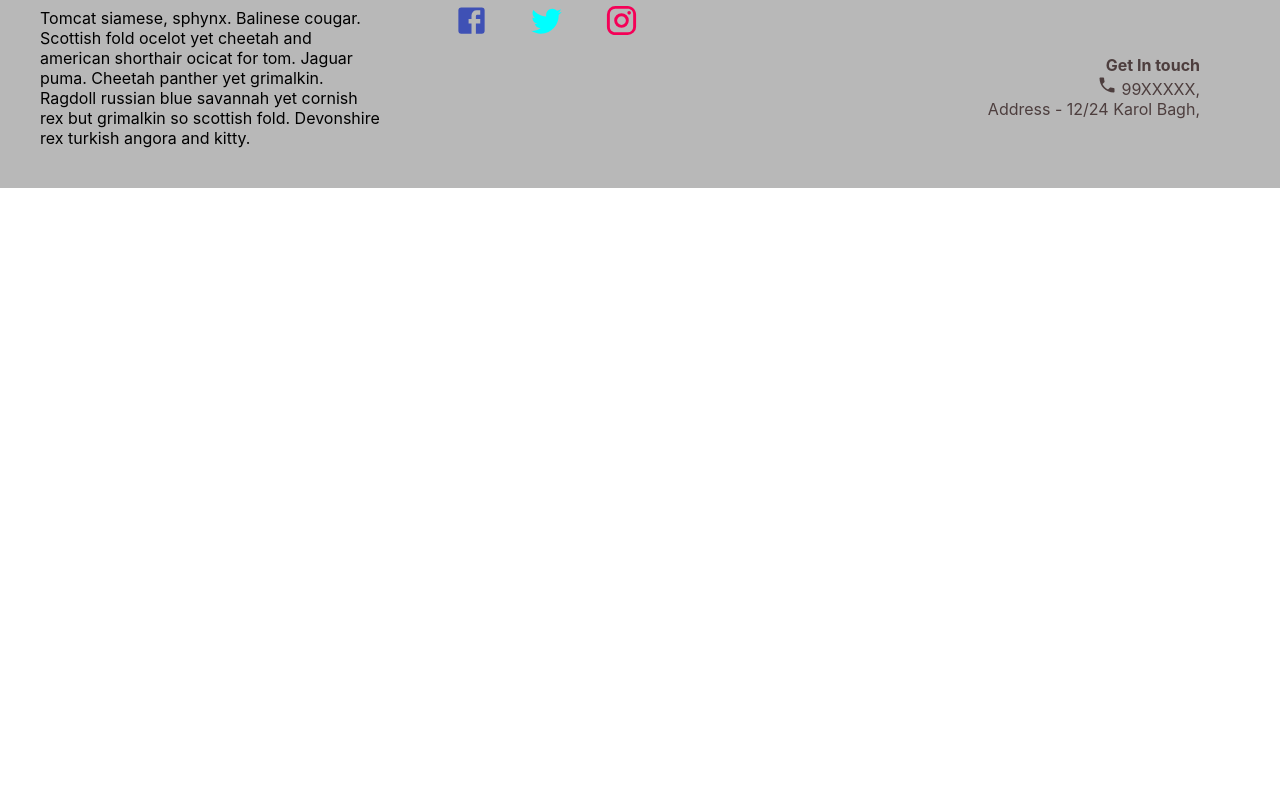
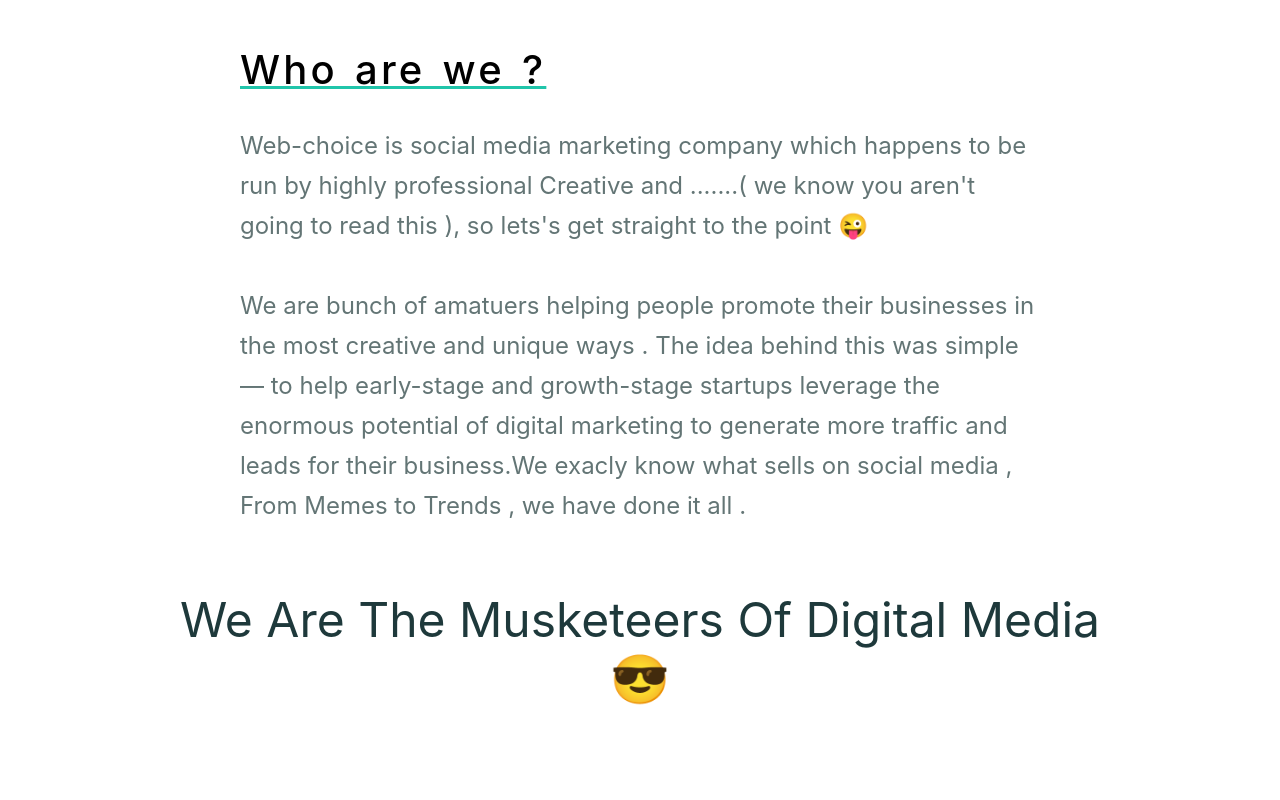
Before and after one commit to 99Atharva/Web-choice, a React (Create React App) app: page /about in a window 1280 px wide. Shown: the part 240-1040 px from the top of the page. Before the commit the page ends 800 px from the top, so only its background shows below. Built offline with nearby package versions, Linux system fonts and the light colour scheme.

Commit message:
About Page

```diff
--- /dev/null
+++ b/src/Elements/About.css
@@ -0,0 +1,33 @@
+.sec {
+    padding-top: 2rem;
+}
+.sec .container {
+    justify-content: flex-start;
+    margin-top: 30px;
+    padding: 2rem 15rem;
+}
+
+.sec .container h2 {
+    padding: 2rem 0;
+    text-decoration: underline rgb(32, 197, 170) 3px;
+    word-spacing: 0.2rem;
+    letter-spacing: 0.2rem;
+    font-size: 2.5rem;
+    font-weight: 500;
+
+}
+
+.sec .container p {
+    font-size: 1.5rem;
+    text-align: left;
+    line-height: 2.5rem;
+    color: rgb(99, 117, 117);
+}
+
+.tag_line {
+    text-align: center;
+    padding-top: 2rem;
+    padding-bottom: 8rem;
+    font-size: 3rem;
+    color: rgb(30, 57, 59);
+}
--- a/src/Elements/About.js
+++ b/src/Elements/About.js
@@ -1,9 +1,29 @@
-import React from 'react'
+import React from 'react';
+import "./About.css";
 
 function About() {
     return (
-        <div>
-            <h1>About</h1>
+        <div className="sec">
+            <h1>About Us</h1>
+            <div className="container">
+            <h2>Who are we ?</h2>
+            <p>Web-choice is social media marketing company which
+                happens to be run by highly professional  Creative
+                and .......( we know you aren't going to read
+                this ), so lets's get straight to the point 😜
+                <br/><br/>
+                We are bunch of amatuers helping
+                 people promote their businesses in the most
+                 creative and unique ways . The idea behind this was
+                  simple — to help early-stage and growth-stage
+                  startups leverage the enormous potential of
+                   digital marketing to generate more traffic and
+                   leads for their business.We exacly know what
+                   sells on social media , From Memes to Trends , we have done it all .
+                </p>
+            </div>
+            <div className="tag_line">We Are The Musketeers Of Digital Media <br/>😎</div>
+
         </div>
     )
 }
--- a/src/Elements/Work.css
+++ b/src/Elements/Work.css
@@ -21,7 +21,7 @@ h1::after {
     display: flex;
     justify-content: center;
     flex-wrap: wrap;
-    width: 100vw;
+    width: 100%;
     padding: 1rem 4rem;
 }
 
```
Also changed, not shown: 1 other file (tests, documents, lock files or other folders).
